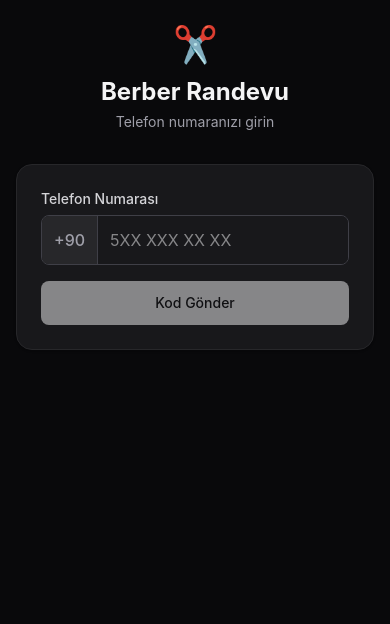
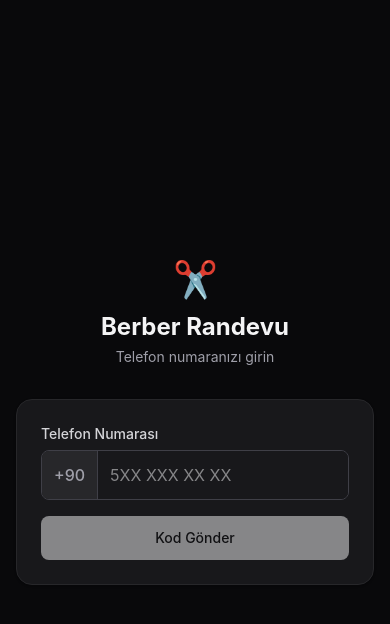
Before and after one commit to berkebekar/BerberRandevuUygulamasi, a Next.js app in the folder frontend/: page /auth in a window 390 px wide. Shown: the top 624 px of the page. Built offline with nearby package versions, Linux system fonts and the light colour scheme; no server answers.

Commit message:
Center auth content for mobile-first login layout

```diff
--- a/frontend/app/auth/page.tsx
+++ b/frontend/app/auth/page.tsx
@@ -147,8 +147,8 @@ export default function AuthPage() {
   }
 
   return (
-    // Mobilde klavye acildiginda ziplamayi azaltmak icin dikey ortalama yerine ustten hizala.
-    <div className="min-h-[100dvh] bg-zinc-950 px-4 py-6 sm:py-10">
+    // Mobile-first: icerigi ortala; dar ekranlarda taskinligi scroll ile yonet.
+    <div className="min-h-[100dvh] bg-zinc-950 px-4 py-6 sm:py-10 flex items-center justify-center overflow-y-auto">
       <div className="w-full max-w-sm mx-auto">
 
         {/* Logo / Başlık */}
```
